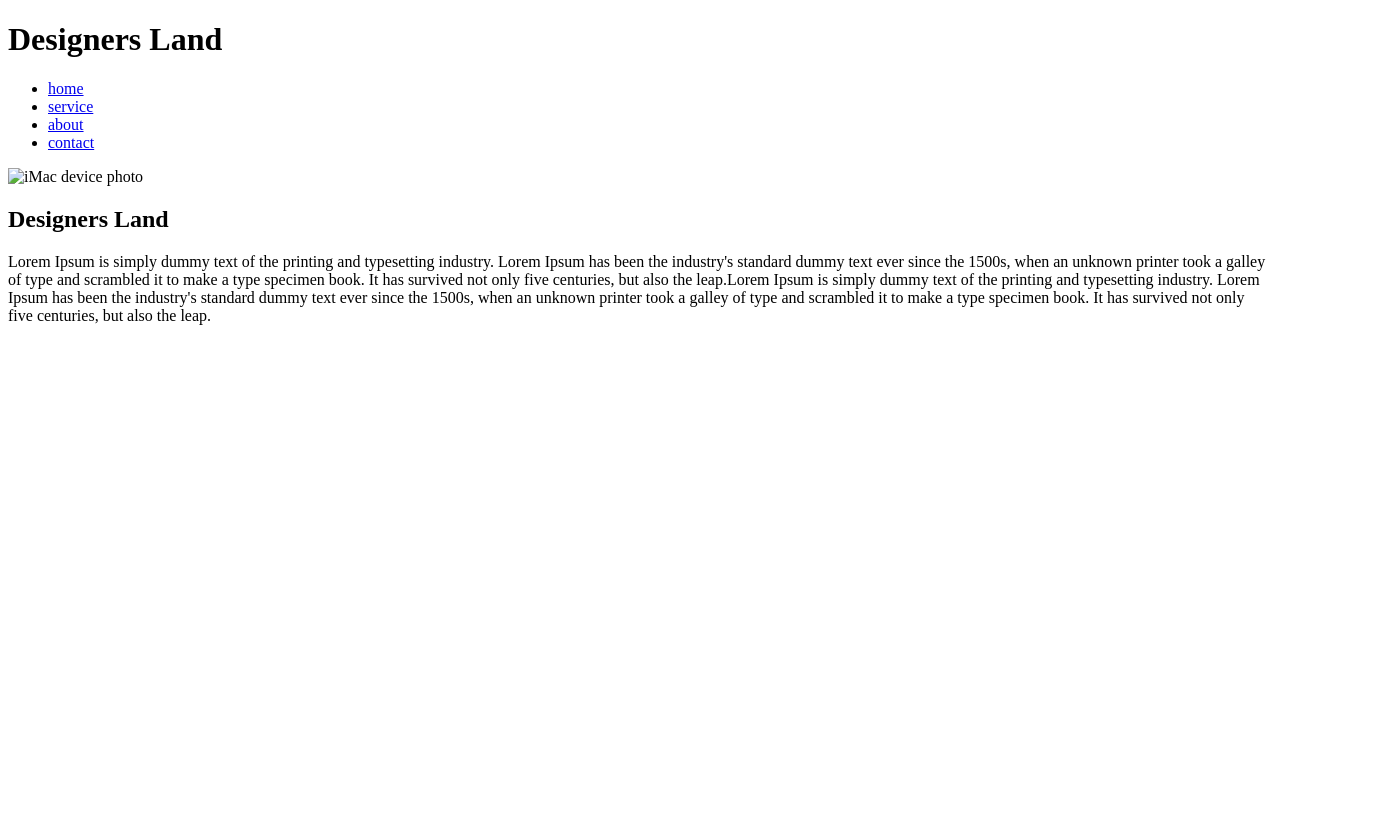
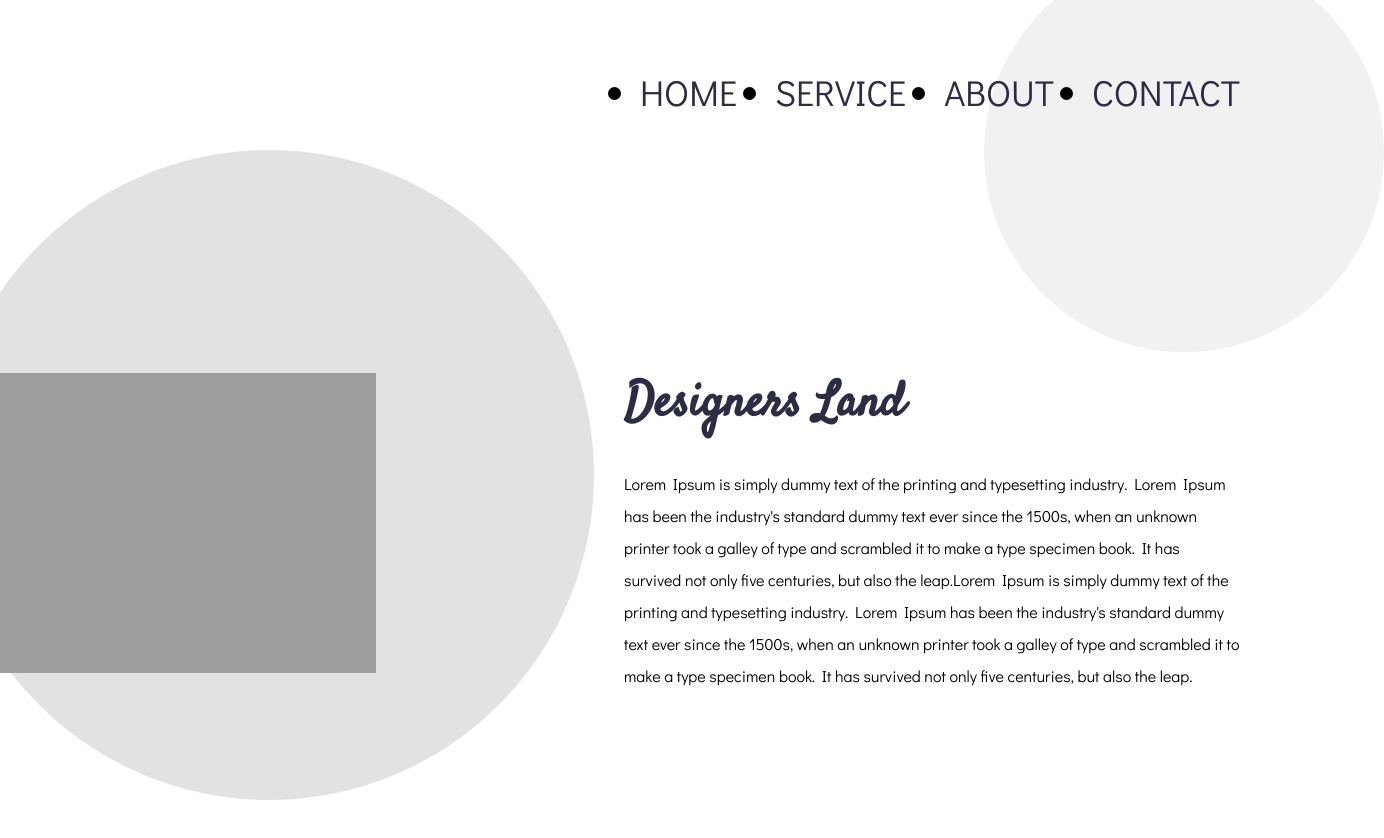
Before and after one commit to khush1611/Joel-landing-page--sem-2, a plain HTML site: page index.html in a window 1280 px wide. Shown: the whole page, 1384 px wide, since content can reach past the window. Before the commit the page ends 800 px from the top, so only its background shows below. Drawn offline with Linux system fonts and the light colour scheme; the site is published under a folder, as on GitHub Pages, so addresses that start at the root find nothing.

Commit message:
"/"removed to display the image

```diff
--- a/index.html
+++ b/index.html
@@ -5,14 +5,14 @@
     <meta name="viewport" content="width=device-width, initial-scale=1.0">
     <title>Designers Land</title>
 
-    <link rel="shortcut icon" href="/image/favicon_io/favicon.ico" type="image/x-icon">
+    <link rel="shortcut icon" href="image/favicon_io/favicon.ico" type="image/x-icon">
 
-    <link rel="stylesheet" href="/css/reset.css">
-    <link rel="stylesheet" href="/css/default.css">
-    <link rel="stylesheet" href="/css/resuable_class.css">
-    <link rel="stylesheet" href="/css/header.css">
+    <link rel="stylesheet" href="css/reset.css">
+    <link rel="stylesheet" href="css/default.css">
+    <link rel="stylesheet" href="css/resuable_class.css">
+    <link rel="stylesheet" href="css/header.css">
 
-    <link rel="stylesheet" href="/css/home.css">
+    <link rel="stylesheet" href="css/home.css">
 </head>
 <body>
     <div class="page-wrapper">
@@ -35,7 +35,7 @@
 
         <section class="row section-main">
             <section class="section-device col-equal-2">
-                <img src="/image/A01_Preloader_v01.gif" alt="iMac device photo" class="section-device__image">
+                <img src="image/A01_Preloader_v01.gif" alt="iMac device photo" class="section-device__image">
             </section><!-- section-device ends-->
 
             <section class="section-content col-equal-2">
```
